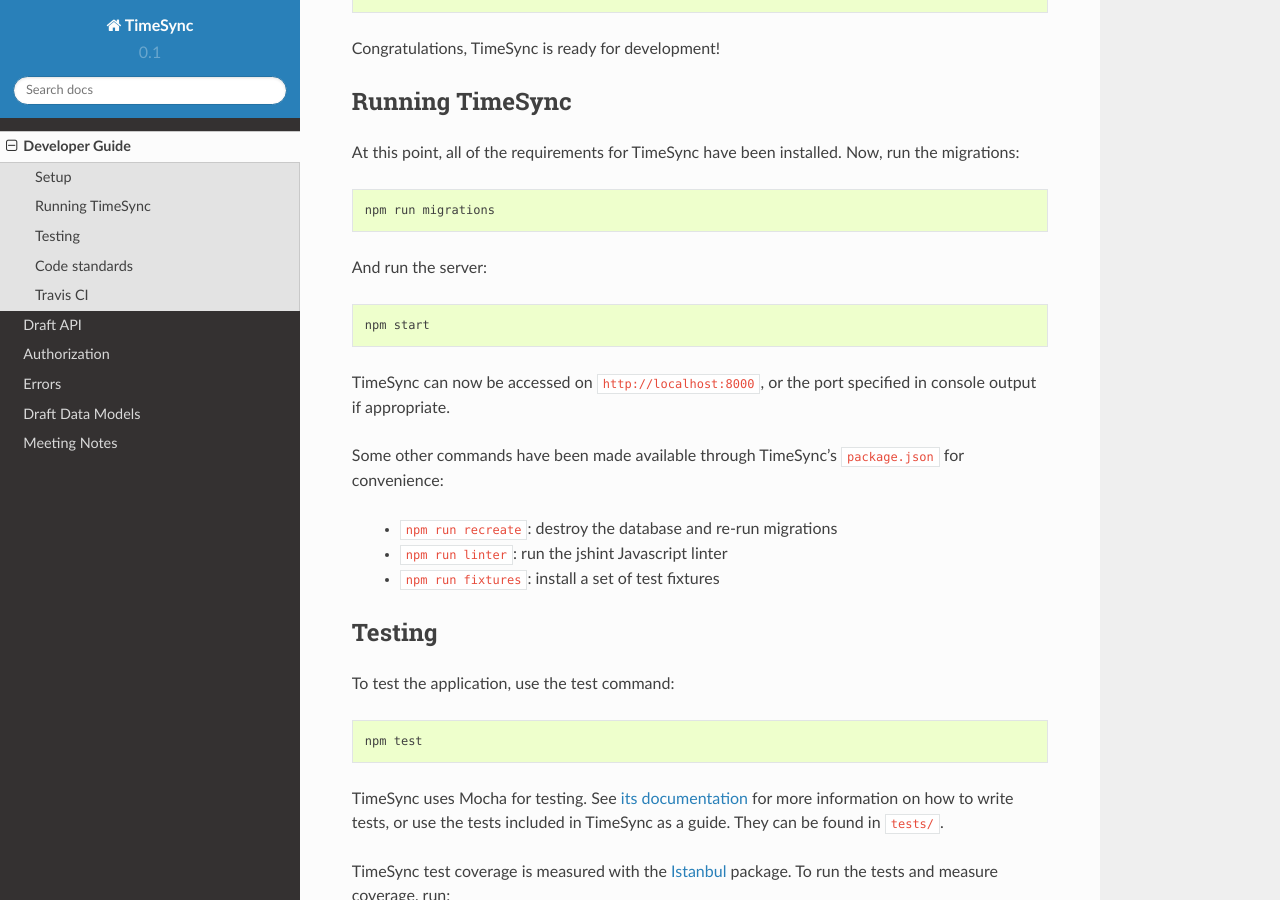
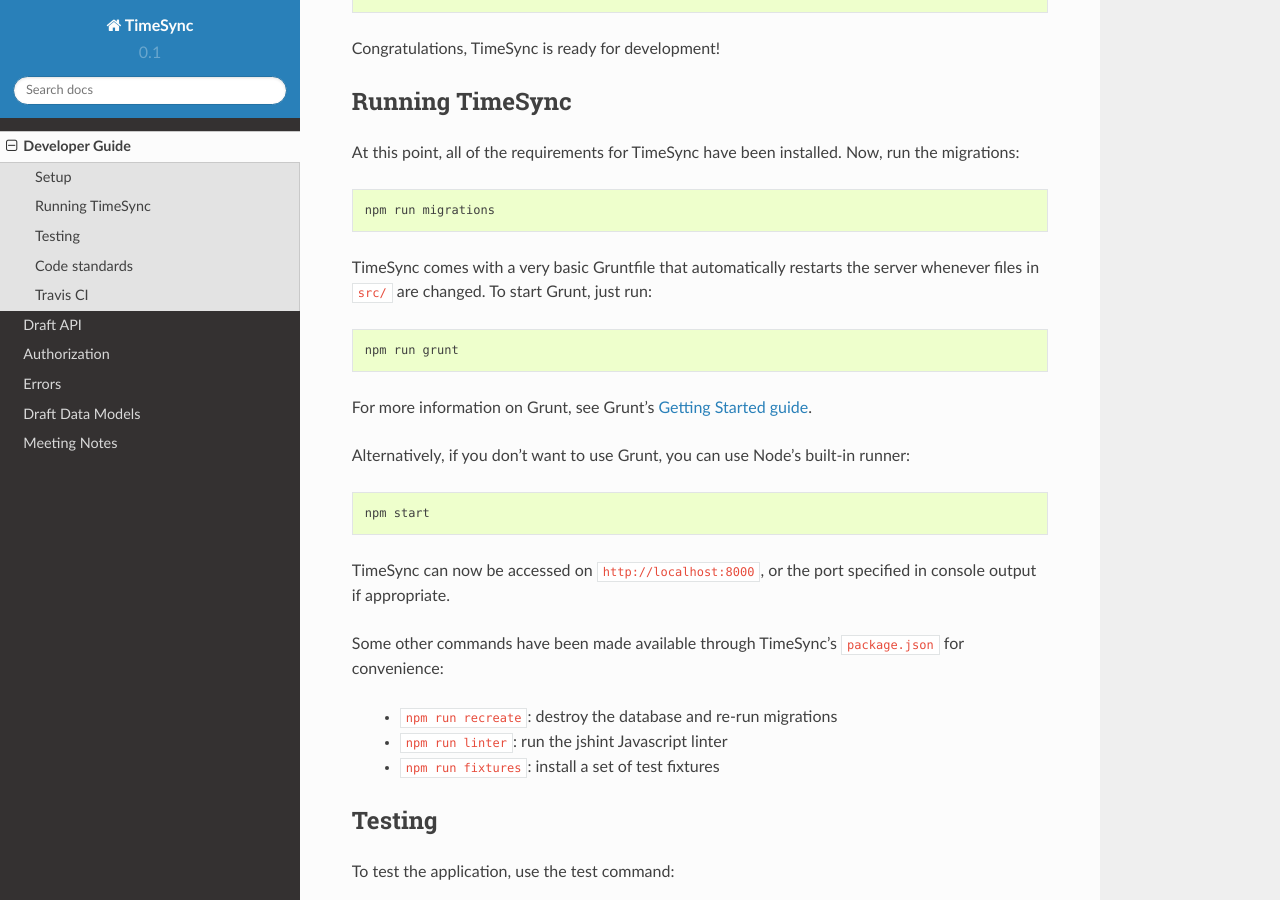
Before and after one commit to osuosl/timesync-node, a Sphinx documentation site: the page built from docs/source/dev/development.rst, in a window 1280 px wide and 900 px high, scrolled down 765 px. Built offline with Sphinx 7.4.7 and the Read the Docs theme 2.0.0, drawn with Linux system fonts in a browser that asks for light colours.

Commit message:
Add Grunt docs

```diff
--- a/docs/source/dev/development.rst
+++ b/docs/source/dev/development.rst
@@ -46,7 +46,15 @@
 
     npm run migrations
 
-And run the server::
+TimeSync comes with a very basic Gruntfile that automatically restarts the
+server whenever files in ``src/`` are changed. To start Grunt, just run::
+
+    npm run grunt
+
+For more information on Grunt, see Grunt's `Getting Started guide`_.
+
+Alternatively, if you don't want to use Grunt, you can use Node's built-in
+runner::
 
     npm start
 
@@ -59,6 +67,9 @@
     * ``npm run recreate``: destroy the database and re-run migrations
     * ``npm run linter``: run the jshint Javascript linter
     * ``npm run fixtures``: install a set of test fixtures
+
+.. _`Getting Started guide`: http://gruntjs.com/getting-started
+
 
 Testing
 -------
--- a/package.json
+++ b/package.json
@@ -9,6 +9,7 @@
   "scripts": {
     "start": "node ./src/app.js",
     "migrations": "knex migrate:latest",
+    "grunt": "grunt",
     "recreate": "rm dev.sqlite3 && knex migrate:latest",
     "linter": "jshint ./src ./tests && jscs ./src ./tests",
     "fixtures": "node ./scripts/load_fixtures.js",
```
